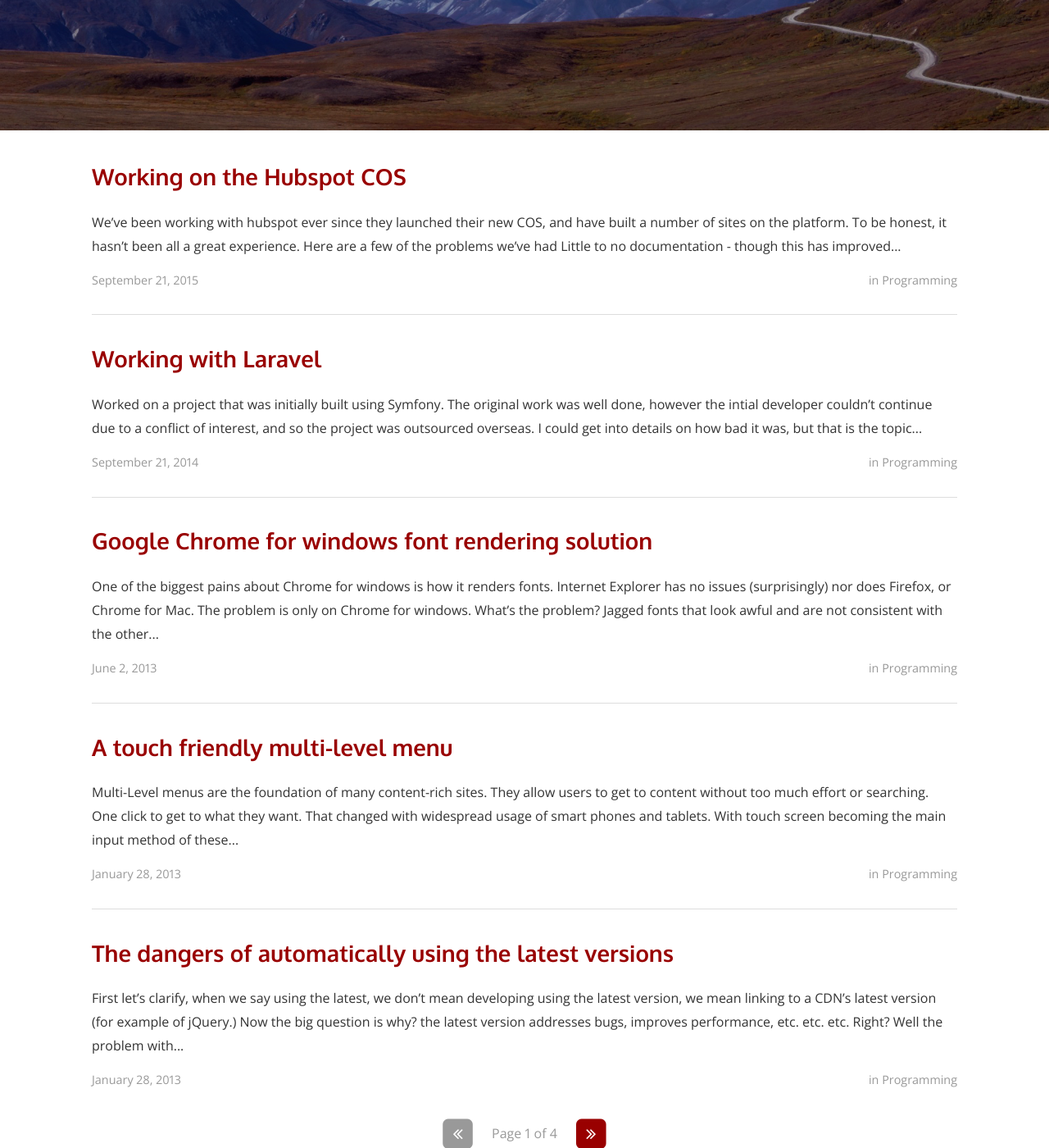
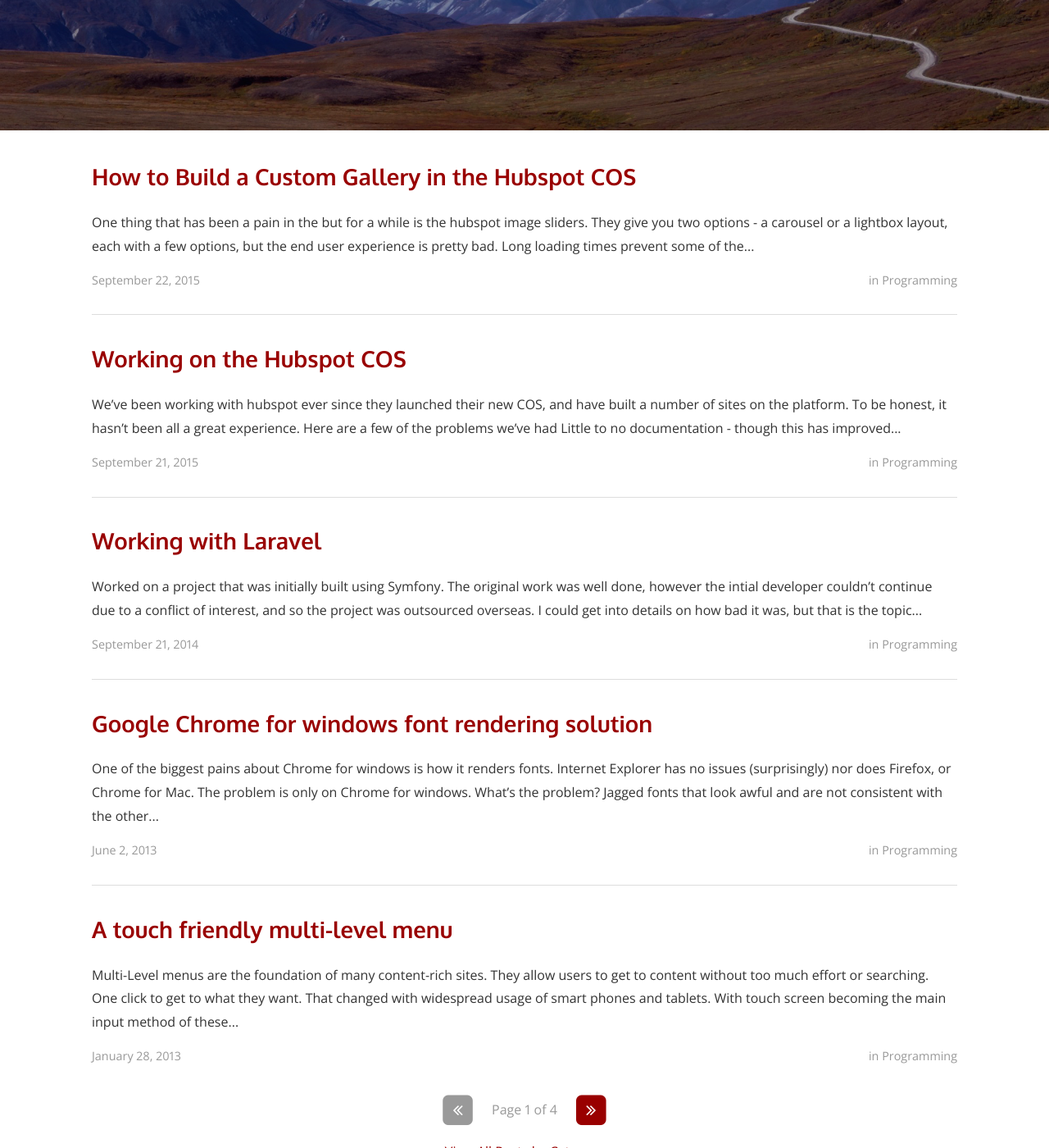
Before and after one commit to LastRose/lastrose.github.io, a Jekyll site: the page built from index.html, in a window 1280 px wide and 1400 px high, scrolled down 344 px. Shown: the whole window at 82% size. Built offline with Jekyll 4.4.1, drawn with Linux system fonts in a browser that asks for light colours; nearby versions of some CDN libraries; the list of posts is cut into pages by our own code; a style sheet for code colours, icons or effects is not loaded.

Commit message:
New Blog Post

```diff
--- a/_posts/2015-09-21-working-hubspot-cos.markdown
+++ b/_posts/2015-09-21-working-hubspot-cos.markdown
@@ -1,7 +1,7 @@
 ---
 layout: post
 title:  "Working on the Hubspot COS"
-permalink: working with laravel
+permalink: working-on-hubspot
 date:   2015-09-21 15:14:00
 author: Last Rose Studios
 categories: Programming
--- /dev/null
+++ b/_posts/2015-09-22-how-build-custom-gallery-hubspot.markdown
@@ -0,0 +1,66 @@
+---
+layout: post
+title:  "How to Build a Custom Gallery in the Hubspot COS"
+permalink: how-build-custom-gallery-hubspot
+date:   2015-09-22 15:41:00
+author: Last Rose Studios
+categories: Programming
+tags: Hubspot-COS
+cover: "./assets/instacode.png"
+---
+
+One thing that has been a pain in the but for a while is the hubspot image sliders. They give you two options - a carousel or a lightbox layout, each with a few options, but the end user experience is pretty bad. Long loading times prevent some of the scripts from loading, causing glitches for clients. Having to explain that you have to wait for the page to finish loading before you can click on an image for the lightbox isn't something that is going to fly. People visiting the site will never know that - and just assume the site is broken.
+
+We've been looking for a solution to this problem for a while, and recently cracked the output of the module. It requires doing <pre>export_to_template_context=True</pre> on the image slider module. Once that is done you have to pull the information out. You do that with the following code. - where <pre>custom_slider</pre> is the id you set for your slider.
+{% highlight html %}
+  {% for slide in widget_data.custom_slider.slides %}
+     <img src="{{ slide.img_src }}" alt="{{ slide.alt_text }}" title="{{ slide.caption }}">
+  {% endfor %}
+{% endhighlight %}
+
+of course you can format that image however you want at this point as you are in complete control of the output, want to use bxslider?
+<ul class="bxslider">
+{% highlight html %}
+  {% for slide in widget_data.custom_slider.slides %}
+     <li><img src="{{ slide.img_src }}" alt="{{ slide.alt_text }}" title="{{ slide.caption }}"></li>
+  {% endfor %}
+{% endhighlight %}
+</ul>
+
+want to use bootstrap3 carousel? *note, indexs are 1 based, unless you use index0 to specify 0 index.
+{% highlight html %}
+<div id="carousel-example-generic" class="carousel slide" data-ride="carousel">
+  <!-- Indicators -->
+  <ol class="carousel-indicators">
+    {% for slide in widget_data.custom_slider.slides %}
+      <li data-target="#carousel-example-generic" data-slide-to="{{ loop.index0 }}" {% if loop.first %}class="active"{% endif %}></li>
+    {% endfor %}
+  </ol>
+
+  <!-- Wrapper for slides -->
+  <div class="carousel-inner" role="listbox">
+    {% for slide in widget_data.custom_slider.slides %}
+     <div class="item {% if loop.first %}active{% endif %}">
+      <img src="{{ slide.img_src }}" alt="{{ slide.alt_text }}">
+      <div class="carousel-caption">
+        <p>{{ slide.caption }}</p>
+      </div>
+    </div>
+    {% endfor %}
+  </div>
+
+  <!-- Controls -->
+  <a class="left carousel-control" href="#carousel-example-generic" role="button" data-slide="prev">
+    <span class="glyphicon glyphicon-chevron-left" aria-hidden="true"></span>
+    <span class="sr-only">Previous</span>
+  </a>
+  <a class="right carousel-control" href="#carousel-example-generic" role="button" data-slide="next">
+    <span class="glyphicon glyphicon-chevron-right" aria-hidden="true"></span>
+    <span class="sr-only">Next</span>
+  </a>
+</div>
+{% endhighlight %}
+
+While I haven't tried, you can most likely access the other options by using widget_data.custom_slider, so for auto_advance use <pre>widget_data.custom_slider.auto_advance</pre>. If you need to figure out a variable you can use the developer view - it spits out a massive json array.
+
+Hopefully this helps you create custom galleries in hubspot.
```
